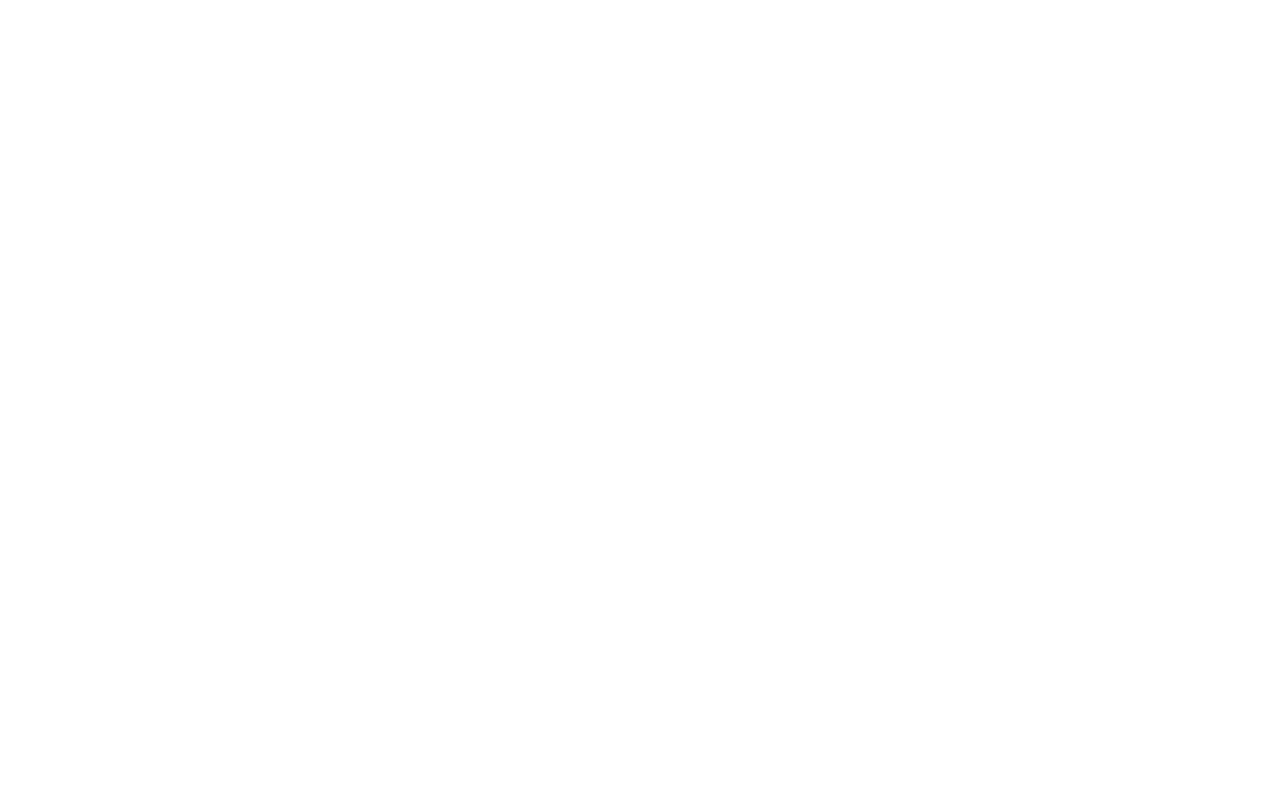
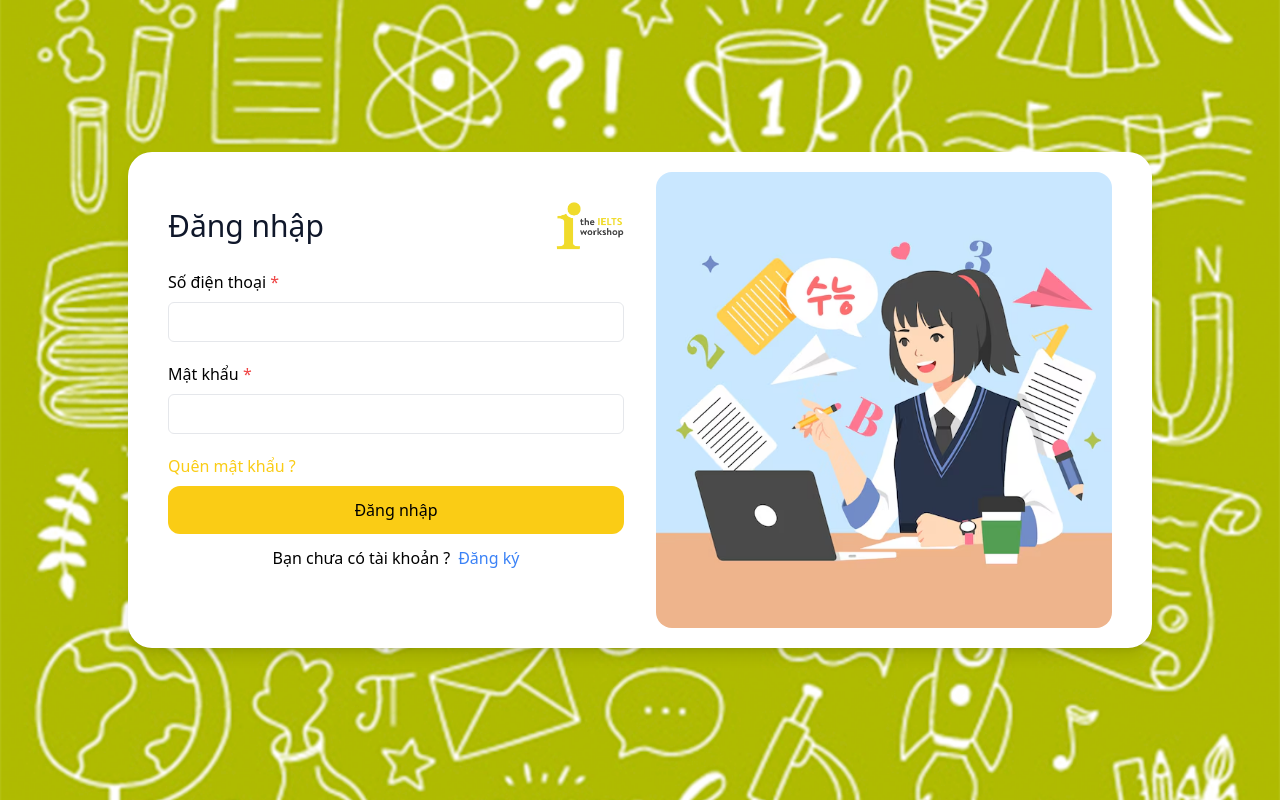
Before and after one commit to Le-Hoang-An/tiw-ielts, a React (Vite) app in the folder my-react-app/: page / in a window 1280 px wide. Before the commit this address had no page. Built offline with nearby package versions, Linux system fonts and the light colour scheme.

Commit message:
Sua lai login

```diff
--- a/my-react-app/src/main.jsx
+++ b/my-react-app/src/main.jsx
@@ -10,7 +10,7 @@
   <StrictMode>
     <BrowserRouter>
       <Routes>
-        <Route path="/login" element={<Login />} />
+        <Route path="/" element={<Login />} />
         <Route path="/forgot" element={<Forgot />} />
         <Route path="/register" element={<Register/>}/>
       </Routes>
--- a/my-react-app/src/pages/register.jsx
+++ b/my-react-app/src/pages/register.jsx
@@ -72,7 +72,7 @@
             <button className="w-full bg-yellow-400 h-12 rounded-lg">
               Đăng ký
             </button>
-            <Link to="/login" className="flex gap-2 items-center justify-center pt-8 pb-12">
+            <Link to="/" className="flex gap-2 items-center justify-center pt-8 pb-12">
               Bạn đã có tài khoản?{" "}
               <a href="#" className="text-blue-600 font-bold">
                 ĐĂNG NHẬP
```
